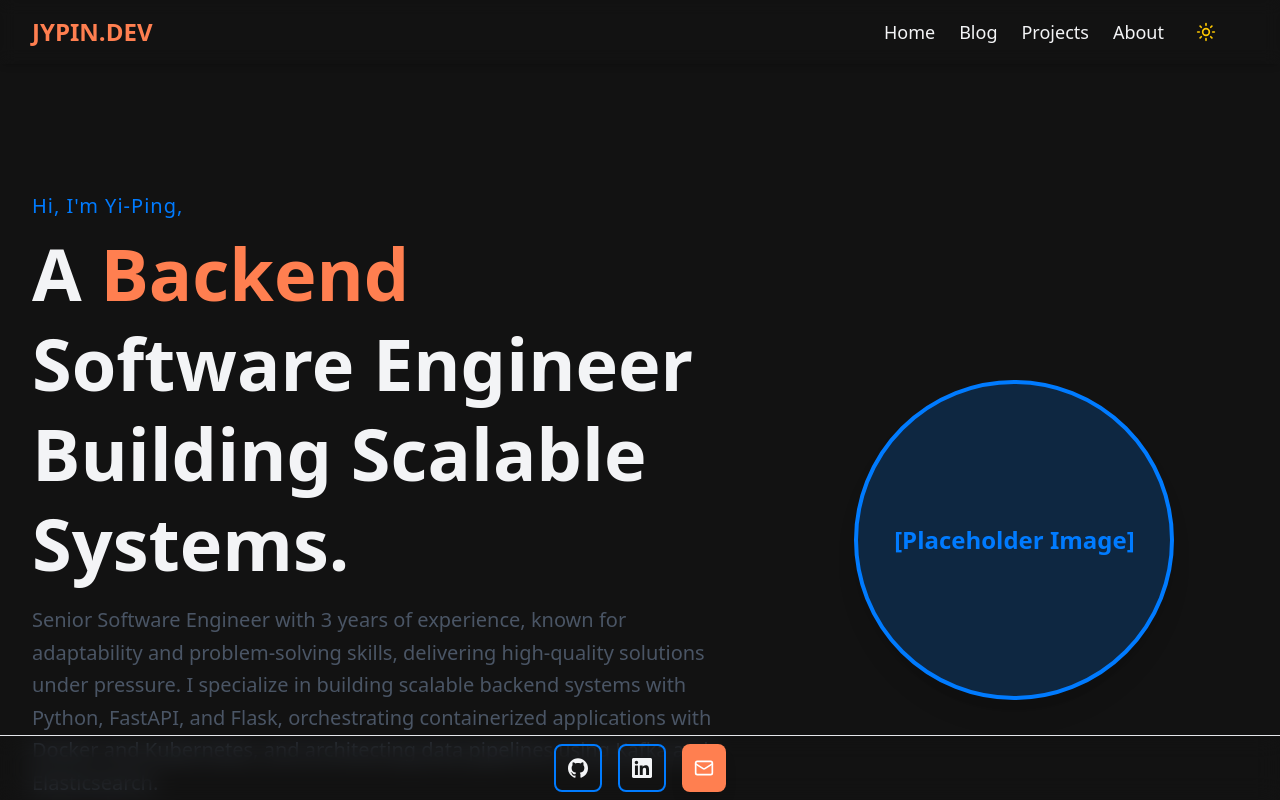
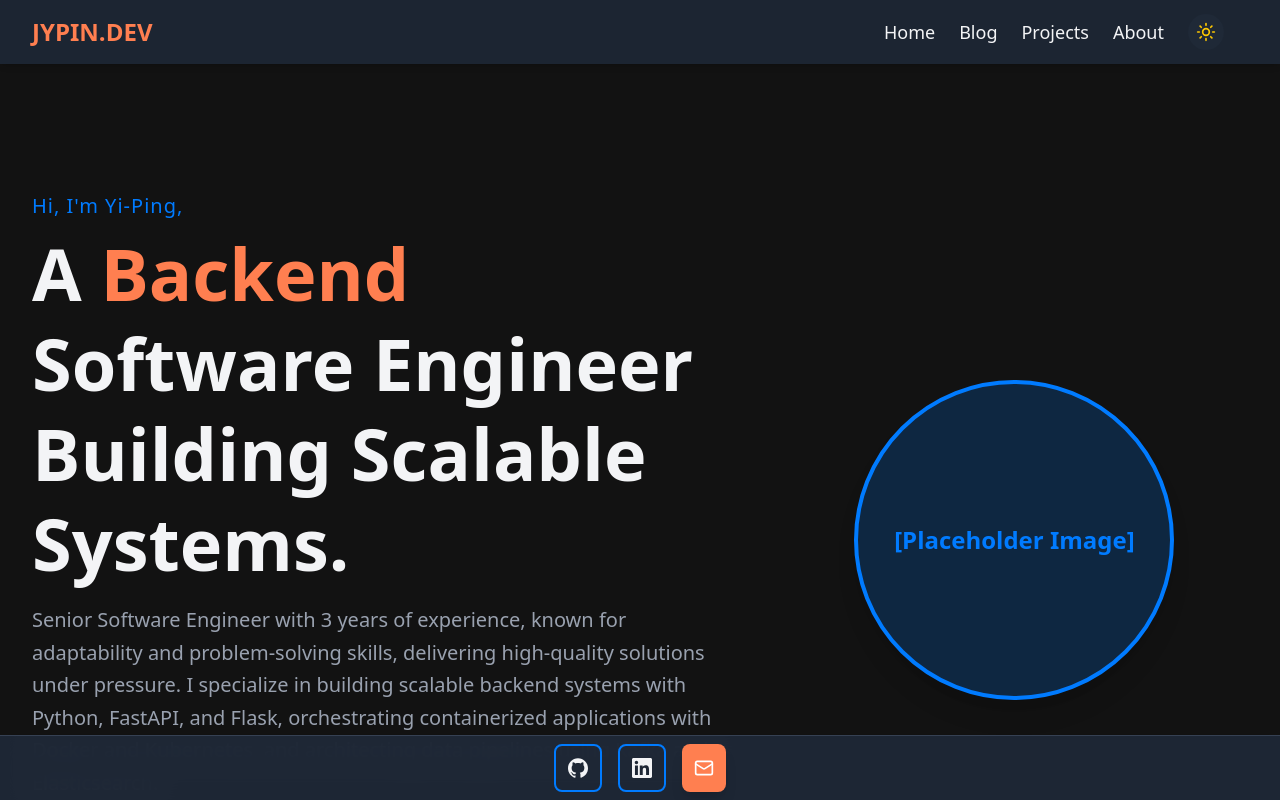
Before and after one commit to J-I-P/jyp-dev, a Next.js app: page / in a window 1280 px wide. Shown: the top 800 px of the page. Built offline with nearby package versions, Linux system fonts and the light colour scheme.

Commit message:
refactor: enhance theme management with console logging and CSS variable updates

```diff
--- a/app/globals.css
+++ b/app/globals.css
@@ -1,12 +1,23 @@
 @import "tailwindcss";
 
+@variant dark (html.dark &);
+
 :root {
-  --background: #F9FAFB;
-  --foreground: #1F2937;
-  --surface: #FFFFFF;
+  /* Default to dark theme */
+  --background: #121212;
+  --foreground: #F3F4F6;
+  --surface: #1F2937;
 
+  /* Accent colors */
   --primary-accent: #FF7F50;
   --secondary-accent: #007BFF;
+}
+
+html.light {
+  --background: #F0ECD0;      /* 淡米黃色背景 */
+  --foreground: #3C2415;      /* 深褐色文字 */
+  --surface: #FAF0E6;         /* 鵝黃色表面 */
+  --extra-surface: #FAF0E6;
 }
 
 html.dark {
@@ -16,22 +27,27 @@ html.dark {
 }
 
 @theme inline {
+  /* Use CSS variables for theme colors */
   --color-background: var(--background);
   --color-foreground: var(--foreground);
   --color-surface: var(--surface);
-
   --color-primary-accent: var(--primary-accent);
   --color-secondary-accent: var(--secondary-accent);
 
+  /* Light theme colors for Tailwind classes */
+  --color-light-background: #FBF2E4;
+  --color-light-text: #3C2415;
+  --color-light-surface: #FAF0E6;
+
+
+  /* Dark theme colors for Tailwind classes */
+  --color-dark-background: #121212;
+  --color-dark-text: #F3F4F6;
+  --color-dark-surface: #1F2937;
+
+  /* Fonts */
   --font-sans: var(--font-geist-sans);
   --font-mono: var(--font-geist-mono);
-}
-
-@media (prefers-color-scheme: dark) {
-  :root {
-    --background: #0a0a0a;
-    --foreground: #ededed;
-  }
 }
 
 /* body {
--- a/app/layout.tsx
+++ b/app/layout.tsx
@@ -26,7 +26,7 @@ export default function RootLayout({
   children: React.ReactNode;
 }>) {
   return (
-    <html lang="en">
+    <html lang="en" className="dark">
       <body
         className={`${geistSans.variable} ${geistMono.variable} antialiased`}
       >
--- a/components/HomePage.tsx
+++ b/components/HomePage.tsx
@@ -18,13 +18,23 @@ import { useTheme } from '../context/ThemeContext';
 const ThemeSwitcher = () => {
   const { theme, toggleTheme } = useTheme();
 
+  // Log current theme when component renders
+  useEffect(() => {
+    console.log('ThemeSwitcher: Current theme:', theme);
+  }, [theme]);
+
+  const handleToggleTheme = () => {
+    console.log('ThemeSwitcher: Button clicked - switching from', theme, 'to', theme === 'dark' ? 'light' : 'dark');
+    toggleTheme();
+  };
+
   return (
     <button
-      onClick={toggleTheme}
+      onClick={handleToggleTheme}
       aria-label="Toggle theme"
       className="p-2 rounded-full transition-all duration-300 ease-in-out
-                 bg-dark-surface hover:bg-primary-accent/20
-                 dark:bg-light-surface/10 dark:hover:bg-primary-accent/30"
+                 bg-light-surface hover:bg-primary-accent/20
+                 dark:bg-dark-surface dark:hover:bg-primary-accent/30"
     >
       {theme === 'dark' ? (
         <Sun className="h-5 w-5 text-yellow-400" />
--- a/context/ThemeContext.tsx
+++ b/context/ThemeContext.tsx
@@ -55,6 +55,9 @@ export const ThemeProvider: React.FC<{ children: ReactNode }> = ({ children }) =
 
     // 3. Persist the user's choice to local storage
     localStorage.setItem('theme', theme);
+
+    // 4. Console log for debugging
+    console.log('ThemeContext: Applied theme class to html:', theme);
   }, [theme]); // Re-run effect whenever 'theme' state changes
 
   // Function to switch between themes
```
